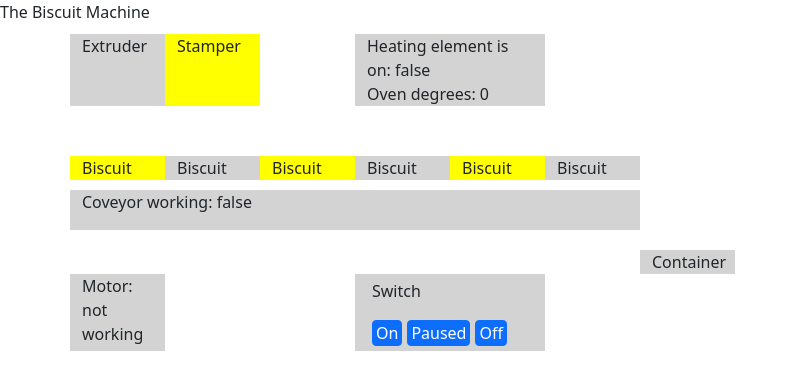
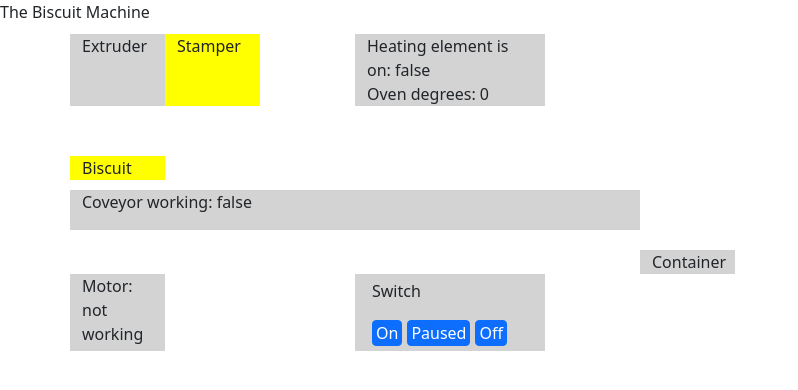
Before and after one commit to anisarambelieva/the-biscuit-machine, a React (Create React App) app: page / in a window 1280 px wide. Shown: the top 390 px of the page, without its empty margins (0-798 px from the left). Built offline with nearby package versions, Linux system fonts and the light colour scheme.

Commit message:
Delete biscuits

```diff
--- a/src/components/machine.js
+++ b/src/components/machine.js
@@ -55,26 +55,6 @@ const Machine = () => {
         <Col md="1" style={{ backgroundColor: "yellow" }}>
           <Biscuit />
         </Col>
-
-        <Col md="1" style={{ backgroundColor: "lightGray" }}>
-          <Biscuit />
-        </Col>
-
-        <Col md="1" style={{ backgroundColor: "yellow" }}>
-          <Biscuit />
-        </Col>
-
-        <Col md="1" style={{ backgroundColor: "lightGray" }}>
-          <Biscuit />
-        </Col>
-
-        <Col md="1" style={{ backgroundColor: "yellow" }}>
-          <Biscuit />
-        </Col>
-
-        <Col md="1" style={{ backgroundColor: "lightGray" }}>
-          <Biscuit />
-        </Col>
       </Row>
 
       <Row style={{ marginTop: "10px" }}>
```
